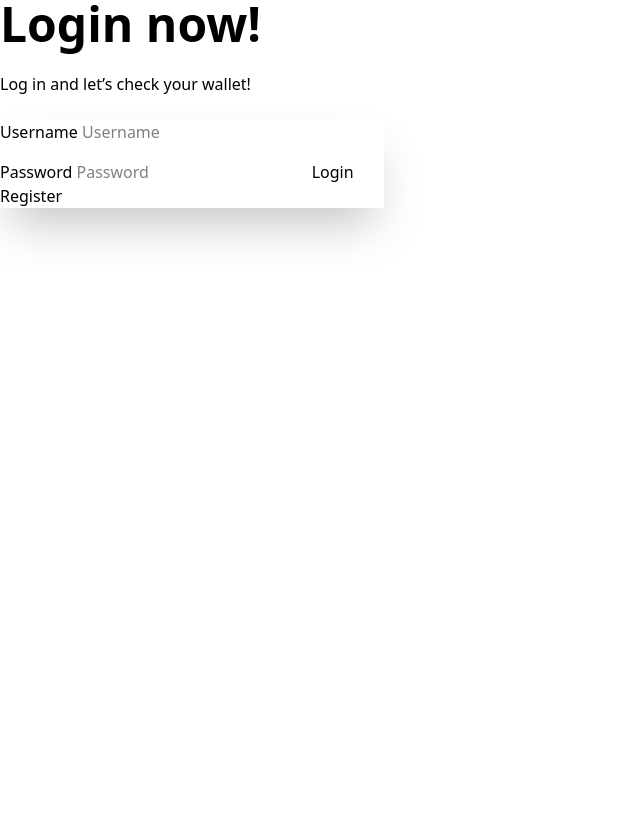
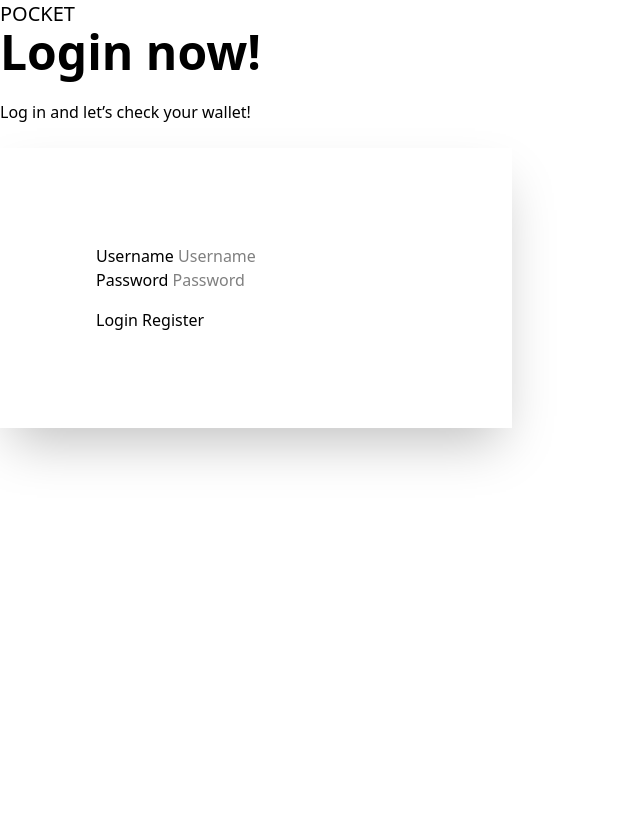
Before and after one commit to bXiilzy/pocket, a Django app: page /login/ in a window 1280 px wide. Shown: the whole page, without its empty margins (0-640 px from the left). Before the commit the page ends 242 px from the top, so only its background shows below. Run offline with Django 5.2, Linux system fonts and the light colour scheme; some libraries are stand-ins or nearby versions.

Commit message:
fix login

```diff
--- a/templates/base.html
+++ b/templates/base.html
@@ -7,6 +7,11 @@
   <title>Wallet</title>
   <link href="https://cdn.jsdelivr.net/npm/daisyui@5" rel="stylesheet" type="text/css" />
   <script src="https://cdn.jsdelivr.net/npm/@tailwindcss/browser@4"></script>
+
+<div class="navbar bg-neutral text-neutral-content">
+  <button class="btn btn-ghost text-xl">POCKET</button>
+</div>
+
   <style>
     /* Hide scrollbar for Chrome, Safari and Opera */
     *::-webkit-scrollbar {
--- a/templates/login.html
+++ b/templates/login.html
@@ -2,7 +2,7 @@
 
 {% block content %}
 <main>
-  <div class="hero bg-base-200 min-h-screen">
+  <div class="hero bg-base-100 min-h-screen">
     <div class="hero-content flex-col lg:flex-row-reverse">
       <div class="text-center lg:text-left">
         <h1 class="text-5xl font-bold">Login now!</h1>
@@ -10,8 +10,8 @@
           Log in and let’s check your wallet!
         </p>
       </div>
-      <div class="card bg-base-100 w-full max-w-sm shrink-0 shadow-2xl">
-        <div class="card-body">
+      <div class="card bg-base-100 w-full max-w-lg shrink-0 shadow-2xl">
+          <div class="card-body p-24">
           <form method="post" action="{% url 'login' %}">
             {% csrf_token %}
             <fieldset class="fieldset">
```
